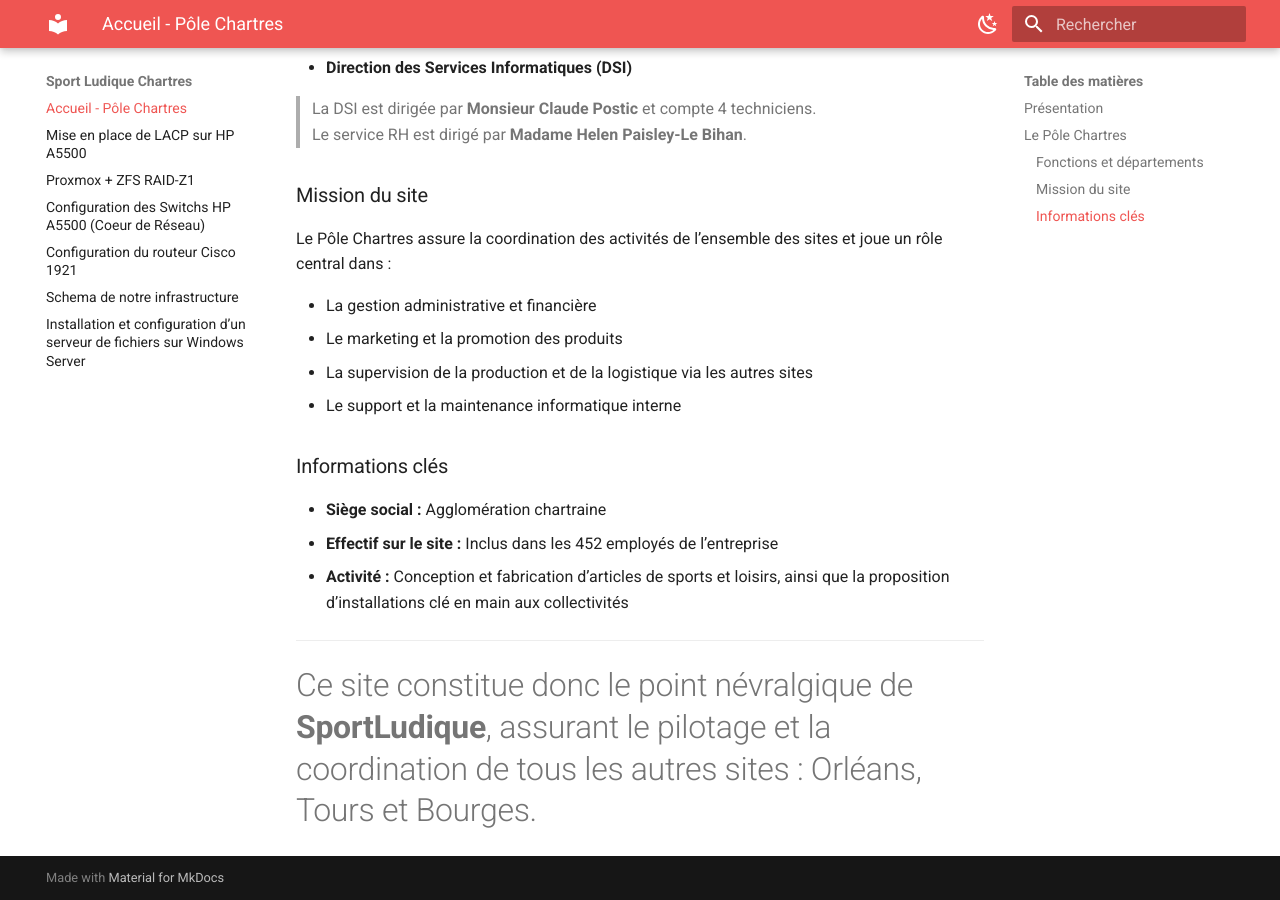
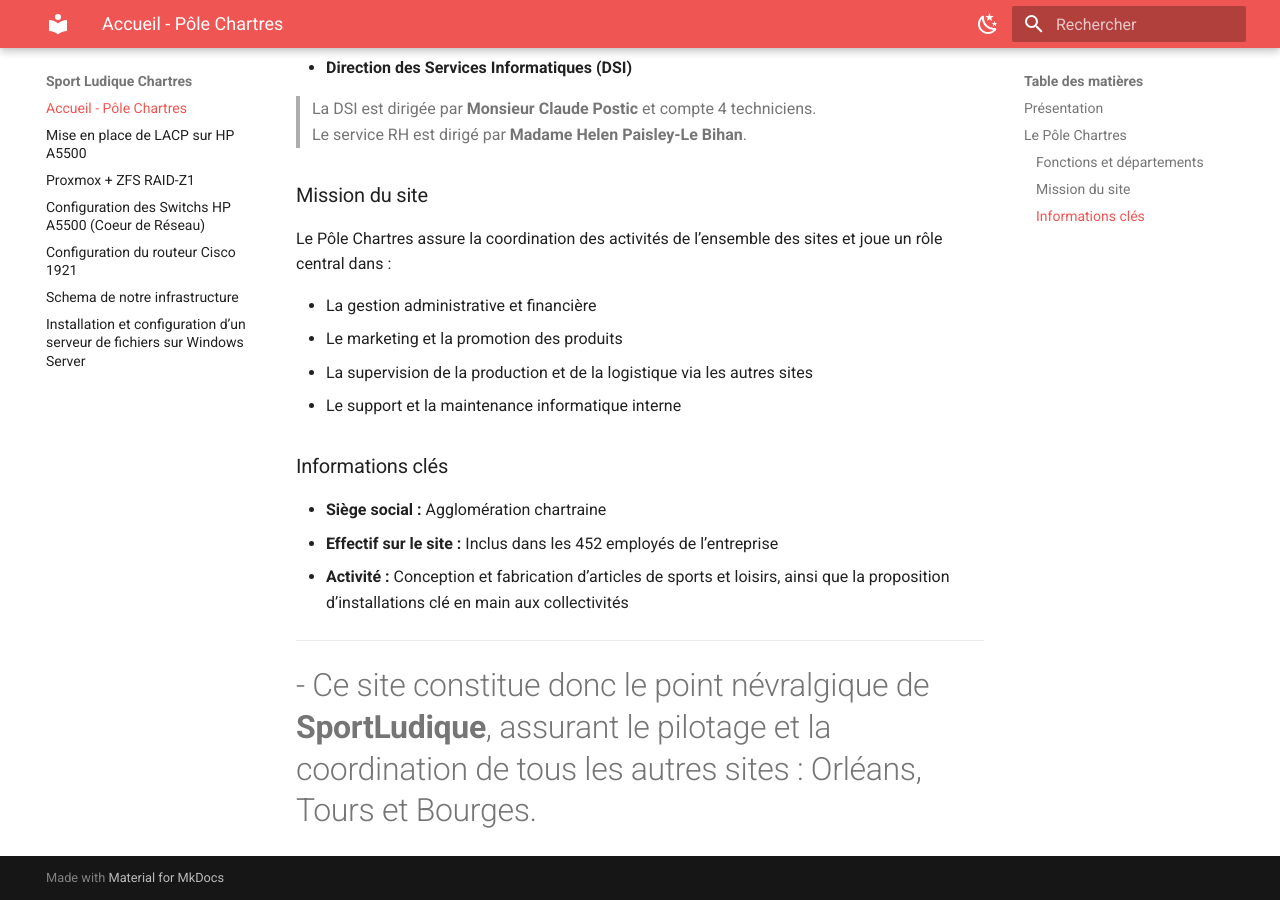
Before and after one commit to Sym-0ne/sport-ludique-Chartres, an MkDocs documentation site: the page built from docs/index.md, in a window 1280 px wide and 900 px high, scrolled down 742 px. Built offline with MkDocs 1.6.1 and Material for MkDocs 9.7.7, drawn with Linux system fonts in a browser that asks for light colours.

```diff
--- a/docs/index.md
+++ b/docs/index.md
@@ -44,5 +44,5 @@ Le Pôle Chartres assure la coordination des activités de l’ensemble des site
 
 ---
 
-Ce site constitue donc le point névralgique de **SportLudique**, assurant le pilotage et la coordination de tous les autres sites : Orléans, Tours et Bourges.
+- Ce site constitue donc le point névralgique de **SportLudique**, assurant le pilotage et la coordination de tous les autres sites : Orléans, Tours et Bourges.
 =======
```
Also changed, not shown: other parts of docs/index.md (+1 -1 lines).
